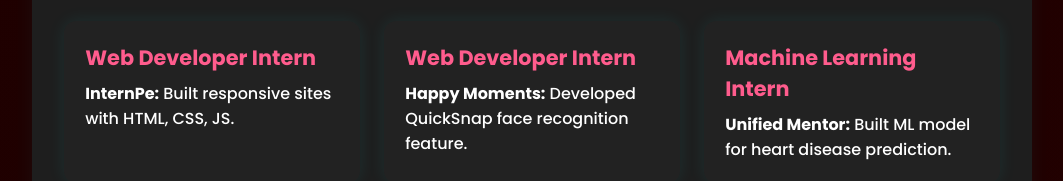
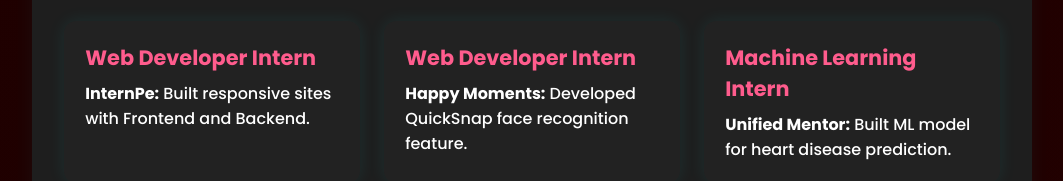
Before and after one commit to chsudheer05/portfolio, a plain HTML site: page index.html in a window 1280 px wide. Shown: the part 1143-1324 px from the top of the page, without its empty margins (108-1171 px from the left). Drawn offline with nearby package versions, Linux system fonts and the light colour scheme.

Commit message:
Initial commit:portfolio

```diff
--- a/index.html
+++ b/index.html
@@ -419,7 +419,7 @@ footer {
     <div class="projects-grid">
       <a href="internpe.jpg" target="_blank" class="project-card">
         <h3>Web Developer Intern</h3>
-        <p><strong>InternPe:</strong> Built responsive sites with HTML, CSS, JS.</p>
+        <p><strong>InternPe:</strong> Built responsive sites with Frontend and Backend.</p>
       </a>
       <a href="happymoments.png" target="_blank" class="project-card">
         <h3>Web Developer Intern</h3>
```
